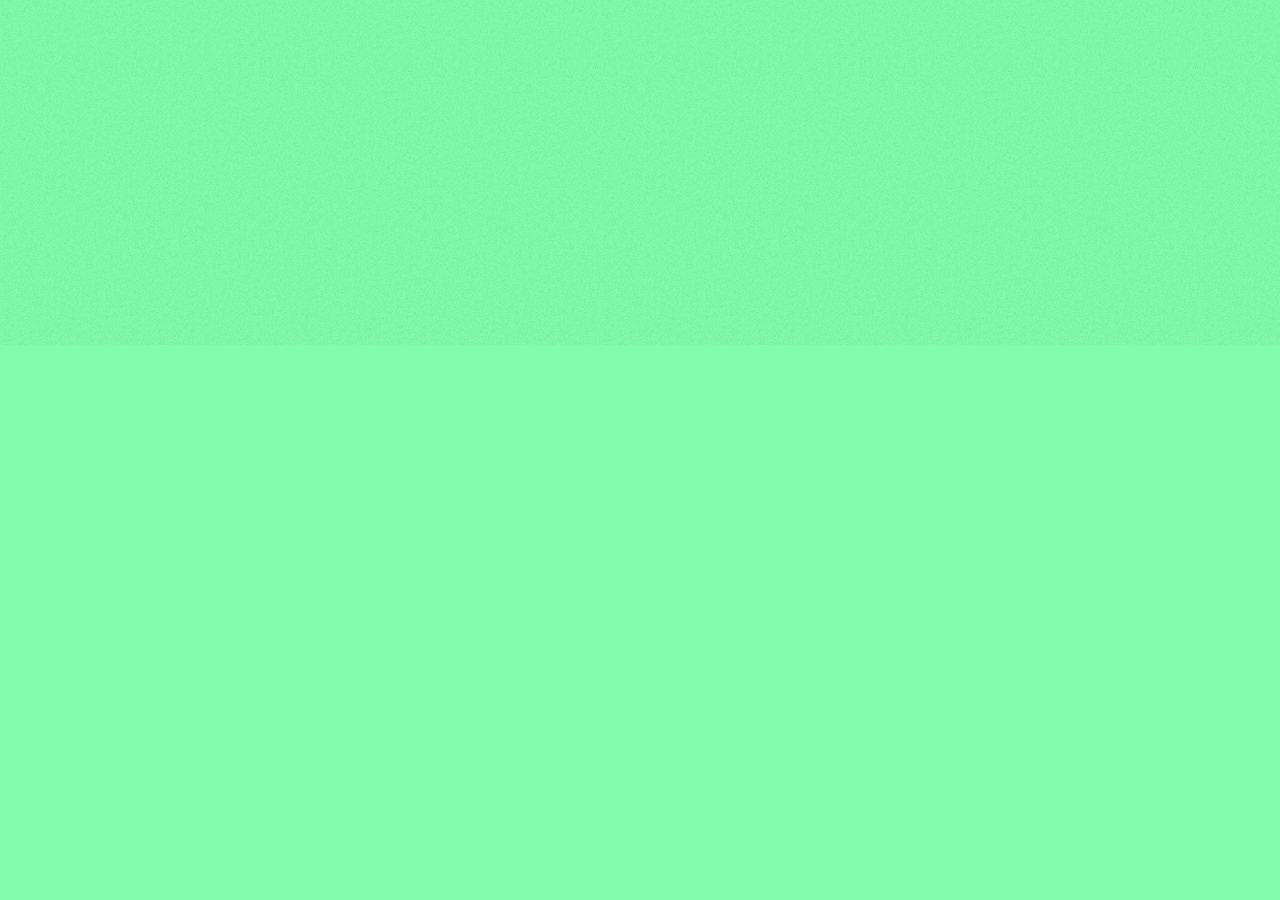
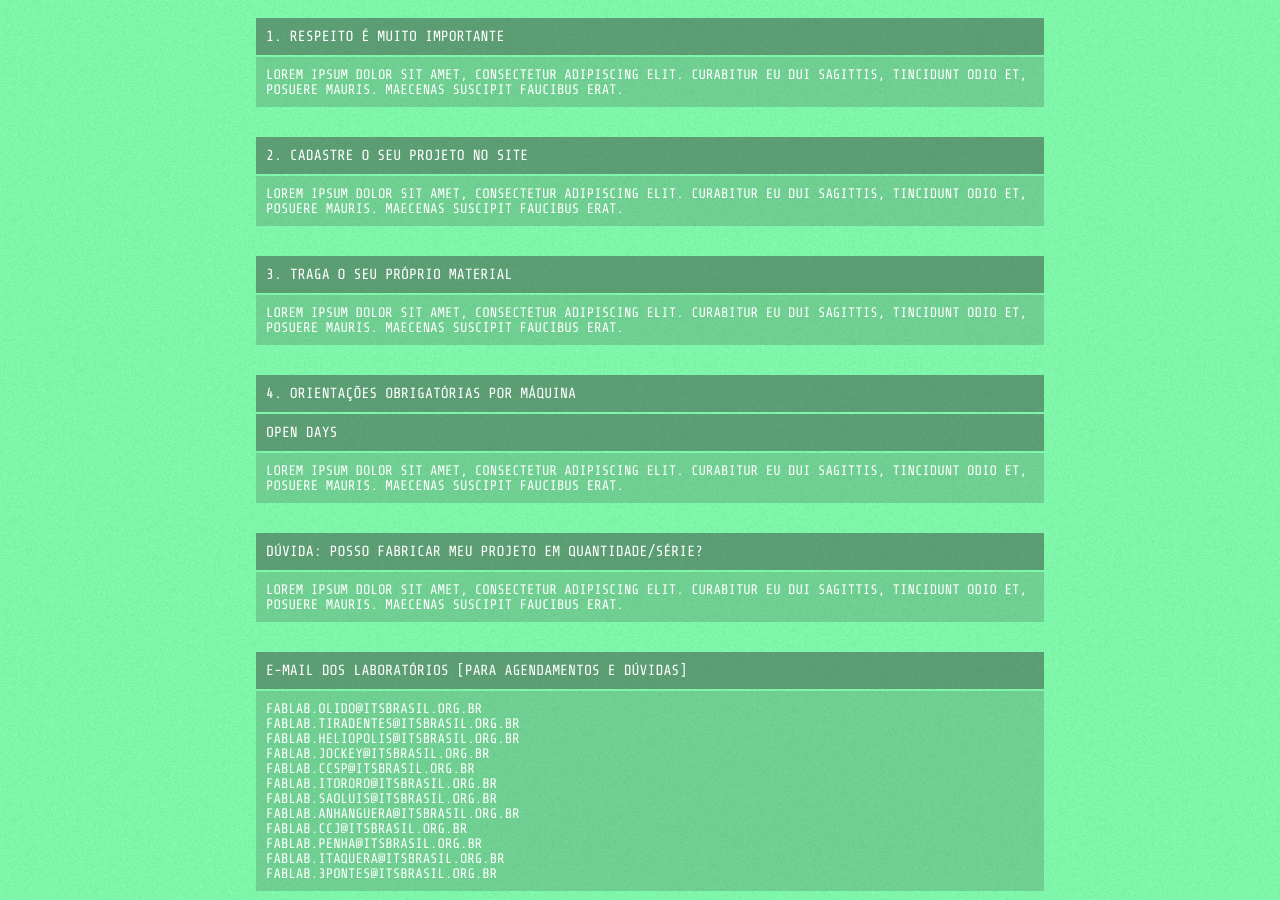
Before and after one commit to itsbrasil/fablablivresp-antes-de-agendar, a plain HTML site: page index.html in a window 1280 px wide. Shown: the part 455-1355 px from the top of the page. Before the commit the page ends 800 px from the top, so only its background shows below. Drawn offline with nearby package versions, Linux system fonts and the light colour scheme.

Commit message:
Inicia estruturação do conteúdo.

```diff
--- a/css/style.css
+++ b/css/style.css
@@ -21,7 +21,7 @@ body {
 }
 
 #title h2 {
-	font-size: 1.4vw;
+	font-size: 1.3vw;
 	letter-spacing: 2.4px;
 	width: 60vw;
 	text-align: center;
@@ -40,3 +40,29 @@ body {
 	font-family: 'Share Tech Mono', monospace;
     font-size: 1.2vw;
 }
+
+#rules {
+	width: 60vw;
+	margin: 0 auto;
+	margin-top: 35px;
+	font-size: 1.08vw;
+	font-family: 'Share Tech Mono', monospace;
+	text-transform: uppercase;
+	margin-bottom: 100px;
+}
+
+.cell {
+	width: 100%;
+	padding: 10px 10px;
+	margin-bottom: 2px;
+	background-color:rgba(50, 50, 50, 0.2);
+}
+
+.header {
+	font-size: 1.15vw;
+	background-color:rgba(50, 50, 50, 0.45);
+}
+
+.last {
+	margin-bottom: 30px;
+}
--- a/index.html
+++ b/index.html
@@ -13,10 +13,46 @@
 	<body>
 		<div id="title">
 			<h1>ANTES DE AGENDAR</h1>
-			<h2>Lorem ipsum dolor sit amet, consectetur adipiscing elit Curabitur eu. Aliquam id quam et justo auctor sit amet, consectetur.</h2>
+			<h2>ALGUMAS REGRAS E RECOMENDAÇÕES BÁSICAS PARA O [BOM] USO DE EQUIPAMENTOS E O FORTALECIMENTO DA HARMONIA NOS LABORATÓRIOS DO FAB LAB LIVRE SP</h2>
 		</div>
 
 		<div id="description">Lorem ipsum dolor sit amet, consectetur adipiscing elit. Curabitur eu dui sagittis, tincidunt odio et, posuere mauris. Maecenas suscipit faucibus erat, et iaculis libero sollicitudin ac. Aliquam id quam et justo auctor efficitur ut in libero. Vestibulum at facilisis purus, id pretium est. Curabitur eget lacus non massa ultrices fringilla. Nulla facilisi. Proin eget lacus quam. Cras malesuada tincidunt est, a eleifend sem euismod vel. Nam tempus pharetra urna, dignissim condimentum nunc cursus quis. Nam volutpat iaculis nisi, id sodales est venenatis ac. Morbi a pellentesque orci.</div>
+
+		<div id="rules">
+			<div class="cell header">1. RESPEITO É MUITO IMPORTANTE</div>
+			<div class="cell last">Lorem ipsum dolor sit amet, consectetur adipiscing elit. Curabitur eu dui sagittis, tincidunt odio et, posuere mauris. Maecenas suscipit faucibus erat.</div>
+
+			<div class="cell header">2. CADASTRE O SEU PROJETO NO SITE</div>
+			<div class="cell last">Lorem ipsum dolor sit amet, consectetur adipiscing elit. Curabitur eu dui sagittis, tincidunt odio et, posuere mauris. Maecenas suscipit faucibus erat.</div>
+
+			<div class="cell header">3. TRAGA O SEU PRÓPRIO MATERIAL</div>
+			<div class="cell last">Lorem ipsum dolor sit amet, consectetur adipiscing elit. Curabitur eu dui sagittis, tincidunt odio et, posuere mauris. Maecenas suscipit faucibus erat.</div>
+
+			<div class="cell header">4. ORIENTAÇÕES OBRIGATÓRIAS POR MÁQUINA</div>
+
+			<div class="cell header">OPEN DAYS</div>
+			<div class="cell last">Lorem ipsum dolor sit amet, consectetur adipiscing elit. Curabitur eu dui sagittis, tincidunt odio et, posuere mauris. Maecenas suscipit faucibus erat.</div>
+
+
+			<div class="cell header">DÚVIDA: POSSO FABRICAR MEU PROJETO EM QUANTIDADE/SÉRIE?</div>
+			<div class="cell last">Lorem ipsum dolor sit amet, consectetur adipiscing elit. Curabitur eu dui sagittis, tincidunt odio et, posuere mauris. Maecenas suscipit faucibus erat.</div>
+
+			<div class="cell header">E-MAIL DOS LABORATÓRIOS [PARA AGENDAMENTOS E DÚVIDAS]</div>
+			<div class="cell last">
+				fablab.olido@itsbrasil.org.br<br>
+				fablab.tiradentes@itsbrasil.org.br<br>
+				fablab.heliopolis@itsbrasil.org.br<br>
+				fablab.jockey@itsbrasil.org.br<br>
+				fablab.ccsp@itsbrasil.org.br<br>
+				fablab.itororo@itsbrasil.org.br<br>
+				fablab.saoluis@itsbrasil.org.br<br>
+				fablab.anhanguera@itsbrasil.org.br<br>
+				fablab.ccj@itsbrasil.org.br<br>
+				fablab.penha@itsbrasil.org.br<br>
+				fablab.itaquera@itsbrasil.org.br<br>
+				fablab.3pontes@itsbrasil.org.br
+			</div>
+		</div>
 	</body>
 
 	<script type="text/javascript" src="js/script.js"></script>
```
